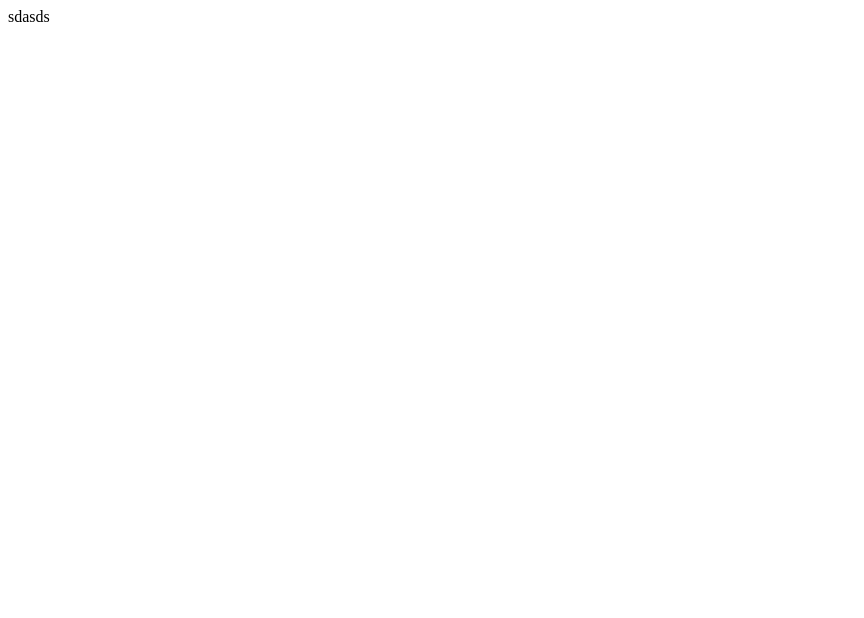
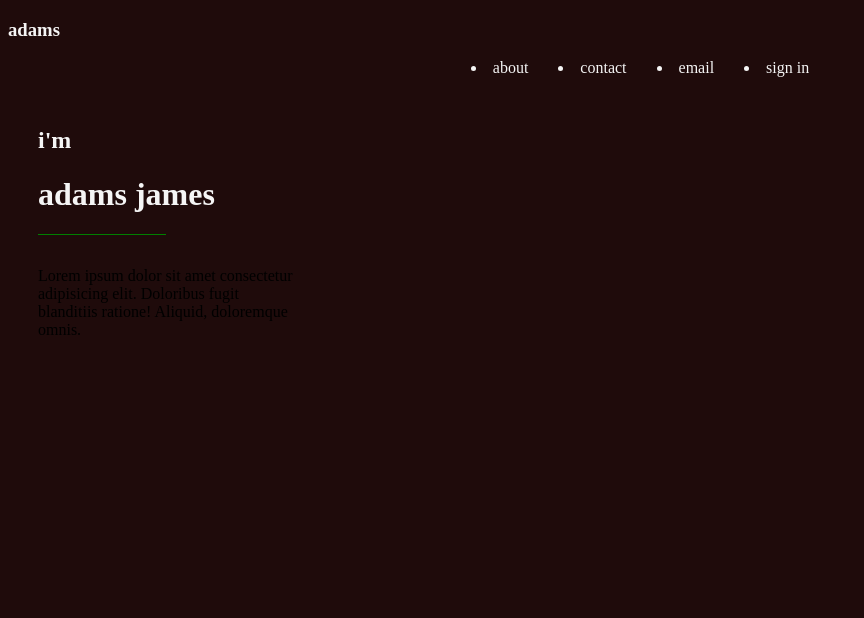
Before and after one commit to uzair-naeem/New-project-, a plain HTML site: page index.html in a window 1280 px wide. Shown: the whole page, without its empty margins (0-864 px from the left). Drawn offline with Linux system fonts and the light colour scheme.

Commit message:
change
change

```diff
--- a/index.html
+++ b/index.html
@@ -1 +1,29 @@
-sdasds
+<!DOCTYPE html>
+<html lang="en">
+
+<head>
+    <meta charset="UTF-8">
+    <meta name="viewport" content="width=device-width, initial-scale=1.0">
+    <title>Document</title>
+    <link rel="stylesheet" href="style.css">
+</head>
+
+<body>
+    <h3 class="h">adams</h3>
+    <nav class="navbar">
+        <li>about</li>
+        <li>contact</li>
+        <li>email</li>
+        <li>sign in</li>
+    </nav>
+    <div class="box">
+        <h2 class="iam">i'm</h2>
+        <h1 class="adams">adams james</h1>
+        <div class="top"></div>
+        <p>Lorem ipsum dolor sit amet consectetur adipisicing elit. Doloribus fugit blanditiis ratione! Aliquid,
+            doloremque omnis.</p>
+    </div>
+    <div class="circle"></div>
+</body>
+
+</html>
--- /dev/null
+++ b/style.css
@@ -0,0 +1,42 @@
+body{
+    background-color: rgb(31, 11, 11);
+}
+.navbar{
+    color: whitesmoke;
+    display: flex;
+    justify-content: center;
+    gap: 30px;
+}
+.h{
+    color: whitesmoke;
+}
+.h:hover{
+    color: rgb(111, 168, 54);
+}
+.navbar :hover{
+    color: rgb(111, 168, 54);
+}
+.box{
+    width: 20vw;
+    height: 30vh;
+    border:none;
+    margin-top: 50px;
+    margin-left: 30px;
+}
+.iam{
+    color: whitesmoke;
+}
+.adams{
+    color:  whitesmoke;
+}
+.top{
+    width: 10vw;
+    height: 2vh;
+    border-top: solid green 1px
+}
+.circle{
+    height: 30vh;
+    width: 0vw;
+    border-radius: 50%;
+    background-color: aqua;
+}
```
